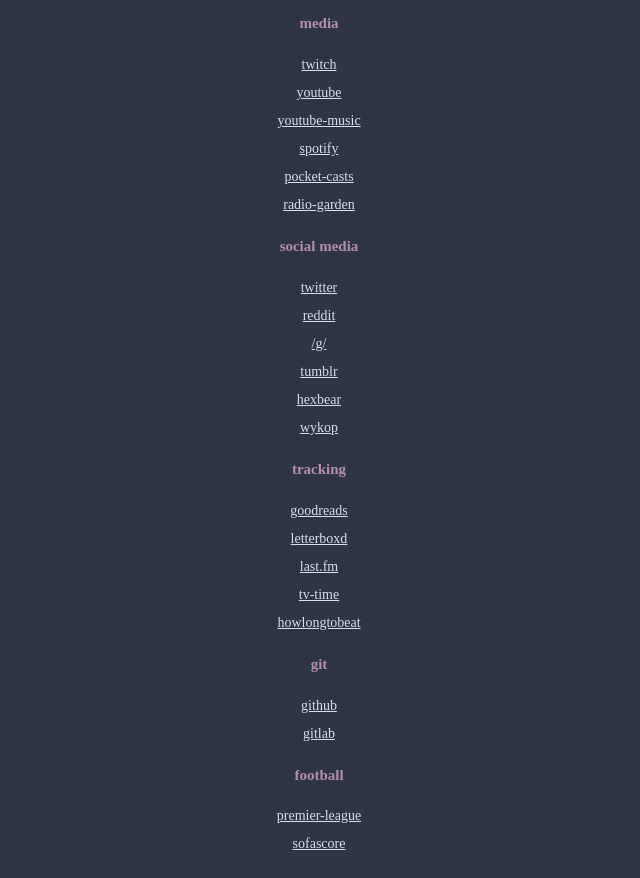
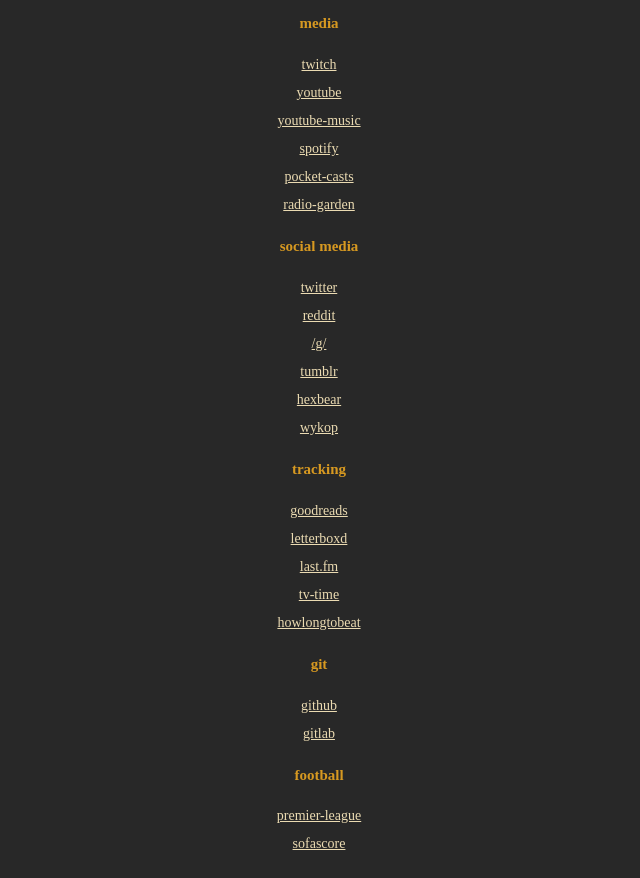
Before and after one commit to ch1ebak/ch1ebak.github.io, a plain HTML site: page index.html in a window 1280 px wide. Shown: the part 65-943 px from the top of the page, without its empty margins (321-961 px from the left). Drawn offline with Linux system fonts and the light colour scheme.

Commit message:
Add files via upload

```diff
--- a/index.html
+++ b/index.html
@@ -8,8 +8,8 @@
      <link rel="preconnect" href="https://fonts.gstatic.com" crossorigin>
      <link href="https://fonts.googleapis.com/css2?family=JetBrains+Mono&display=swap" rel="stylesheet">
      <!-- <link href="assets/style-dracula.css" rel="stylesheet" /> -->
-     <link href="assets/style-nord.css" rel="stylesheet" />
-     <!-- <link href="assets/style-gruvbox.css" rel="stylesheet" /> -->
+     <!-- <link href="assets/style-nord.css" rel="stylesheet" /> -->
+     <link href="assets/style-gruvbox.css" rel="stylesheet" />
      <style>
        body {
             /* background-image: url('assets/background.jpg'); */
```
